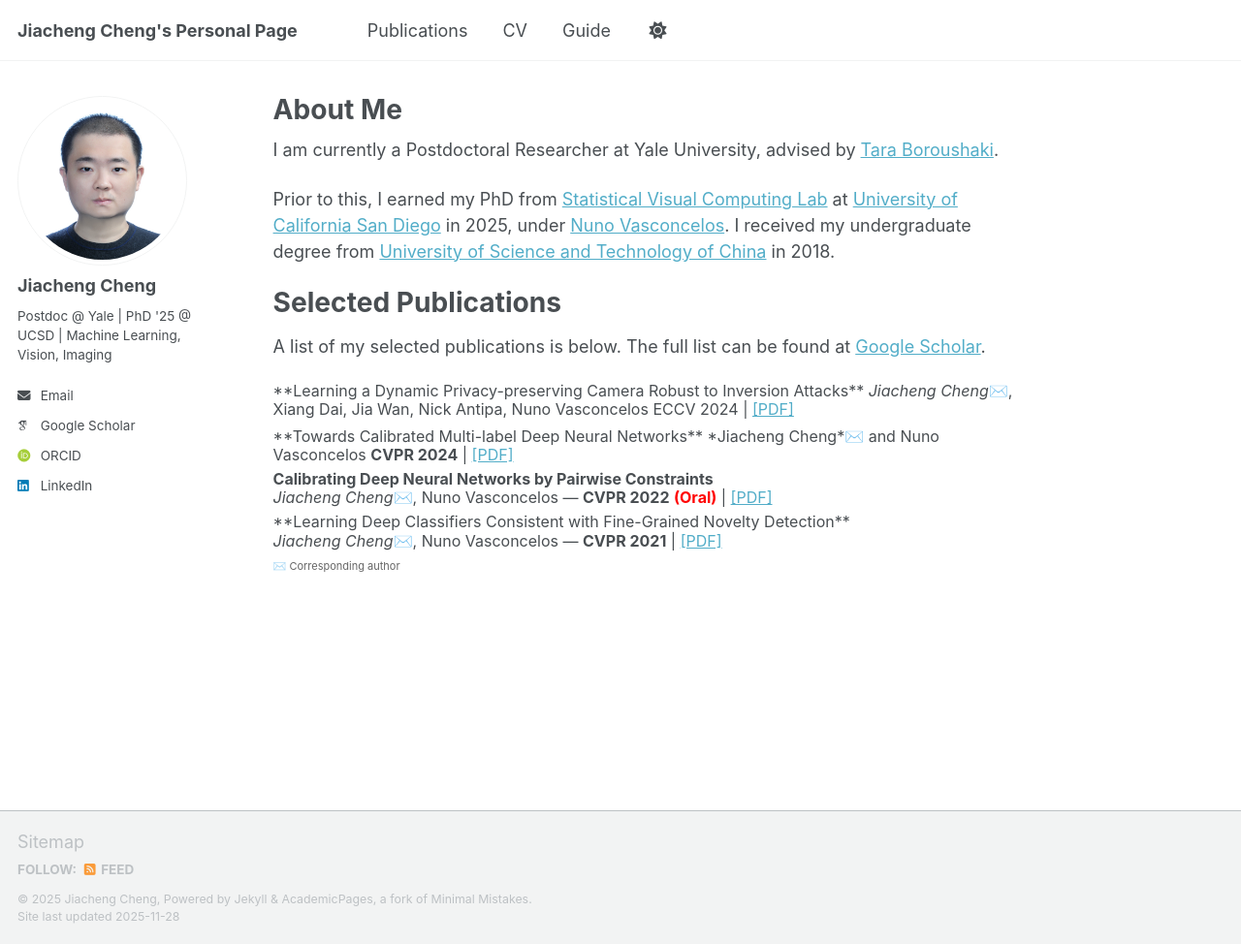
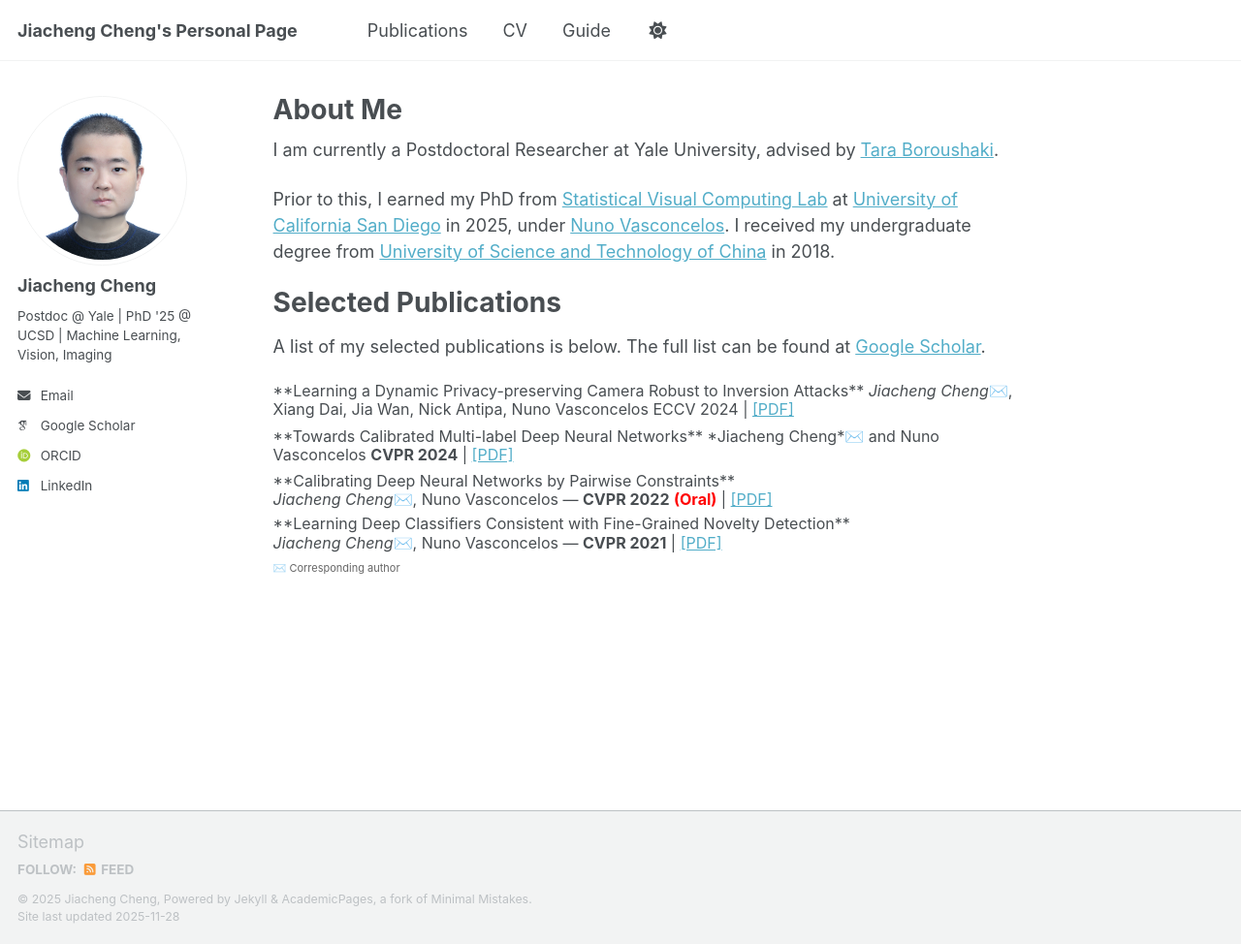
Before and after one commit to JiachengCheng96/JiachengCheng96.github.io, a Jekyll site: the page built from _pages/about.md, in a window 1280 px wide and 974 px high. Shown: the whole window at 97% size. Built offline with Jekyll 4.4.1, drawn with Linux system fonts in a browser that asks for light colours; some web fonts are replaced; a script that is not in the unit is left out.

Commit message:
Update about.md

```diff
--- a/_pages/about.md
+++ b/_pages/about.md
@@ -25,14 +25,14 @@ A list of my selected publications is below. The full list can be found at [Goog
 ECCV 2024 | <a href="#">[PDF]</a>
 </div>
 
-<div style="margin-bottom: 6px;">
+<div style="margin-bottom: 8px;">
 **Towards Calibrated Multi-label Deep Neural Networks**
 *Jiacheng Cheng*✉️ and Nuno Vasconcelos
 <strong>CVPR 2024</strong> | <a href="#">[PDF]</a>
 </div>
 
 <div style="margin-bottom: 6px;">
-<strong>Calibrating Deep Neural Networks by Pairwise Constraints</strong>
+**Calibrating Deep Neural Networks by Pairwise Constraints**
 <br>
 <em>Jiacheng Cheng</em>✉️, Nuno Vasconcelos — <strong>CVPR 2022</strong> <span style="color:red; font-weight:bold;">(Oral)</span> | <a href="#">[PDF]</a>
 </div>
```
